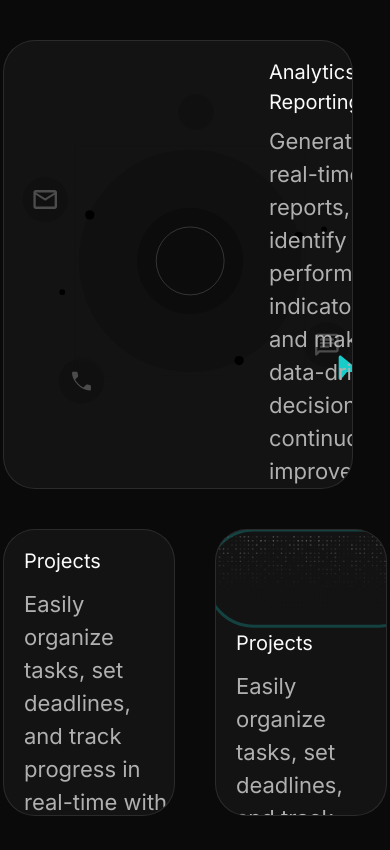
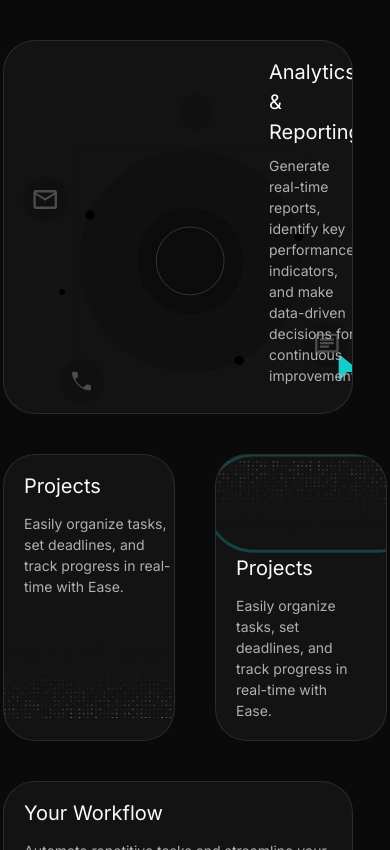
Before and after one commit to Roshen-Perera/ceylon-developers-portfolio, a Next.js app: page / in a window 390 px wide. Shown: the part 3340-4190 px from the top of the page. Built offline with nearby package versions, Linux system fonts and the light colour scheme.

Commit message:
Refactor Facilities component text styles by removing fixed font sizes for improved consistency and responsiveness

```diff
--- a/components/facilities.tsx
+++ b/components/facilities.tsx
@@ -15,7 +15,7 @@ const Facilities = () => {
             <div className="mt-4 ml-5">
               <div className="flex flex-col gap-3">
                 <H4>Projects</H4>
-                <P className="text-[22px] text-[var(--facilities-text)] relative z-1">
+                <P className="text-[var(--facilities-text)] relative z-1">
                   Easily organize tasks, set deadlines, and track progress in
                   real-time with Ease.
                 </P>
@@ -37,7 +37,7 @@ const Facilities = () => {
               </div>
               <div className=" flex flex-col gap-2 relative right-37 mt-4 z-20">
                 <H4>Analytics & Reporting</H4>
-                <P className="text-[22px] text-[var(--facilities-text)]">
+                <P className="text-[var(--facilities-text)]">
                   Generate real-time reports, identify key performance
                   indicators, and make data-driven decisions for continuous
                   improvement.
@@ -52,7 +52,7 @@ const Facilities = () => {
               <div className="mt-4 ml-5">
                 <div className="flex flex-col gap-3">
                   <H4>Your Workflow</H4>
-                  <P className="text-[22px] text-[var(--facilities-text)] relative z-1">
+                  <P className="text-[var(--facilities-text)] relative z-1">
                     Automate repetitive tasks and streamline your workflows with
                     our powerful automation features. Reduce manual effort,
                     eliminate errors.
@@ -79,7 +79,7 @@ const Facilities = () => {
             </div>
             <div className="flex flex-col gap-3 px-5 mt-3">
               <H4>Projects</H4>
-              <P className="text-[22px] text-[var(--facilities-text)] relative z-1">
+              <P className="text-[var(--facilities-text)] relative z-1">
                 Easily organize tasks, set deadlines, and track progress in
                 real-time with Ease.
               </P>
@@ -96,7 +96,7 @@ const Facilities = () => {
             </div>
             <div className=" flex flex-col gap-2 relative right-37 mt-4 z-20">
               <H4>Analytics & Reporting</H4>
-              <P className="text-[22px] text-(--facilities-text)">
+              <P className="text-(--facilities-text)">
                 Generate real-time reports, identify key performance indicators,
                 and make data-driven decisions for continuous improvement.
               </P>
@@ -108,7 +108,7 @@ const Facilities = () => {
             <div className="mt-4 ml-5">
               <div className="flex flex-col gap-3">
                 <H4>Projects</H4>
-                <P className="text-[22px] text-(--facilities-text) relative z-1">
+                <P className="text-(--facilities-text) relative z-1">
                   Easily organize tasks, set deadlines, and track progress in
                   real-time with Ease.
                 </P>
@@ -138,7 +138,7 @@ const Facilities = () => {
             </div>
             <div className="flex flex-col gap-3 px-5 mt-3">
               <H4>Projects</H4>
-              <P className="text-[22px] text-(--facilities-text) relative z-1">
+              <P className="text-(--facilities-text) relative z-1">
                 Easily organize tasks, set deadlines, and track progress in
                 real-time with Ease.
               </P>
@@ -150,7 +150,7 @@ const Facilities = () => {
             <div className="mt-4 ml-5">
               <div className="flex flex-col gap-3">
                 <H4>Your Workflow</H4>
-                <P className="text-[22px] text-(--facilities-text) relative z-1">
+                <P className="text-(--facilities-text) relative z-1">
                   Automate repetitive tasks and streamline your workflows with
                   our powerful automation features. Reduce manual effort,
                   eliminate errors.
```
